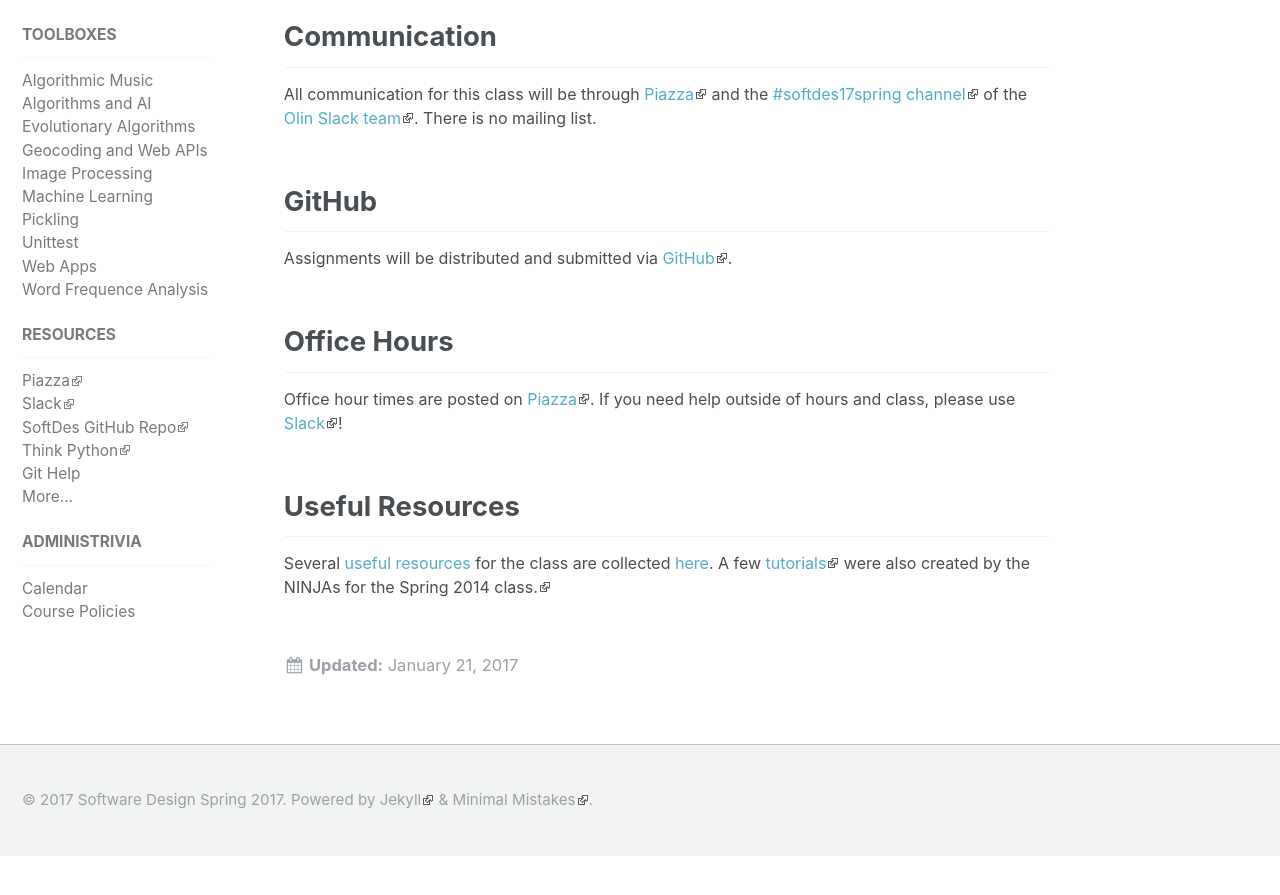
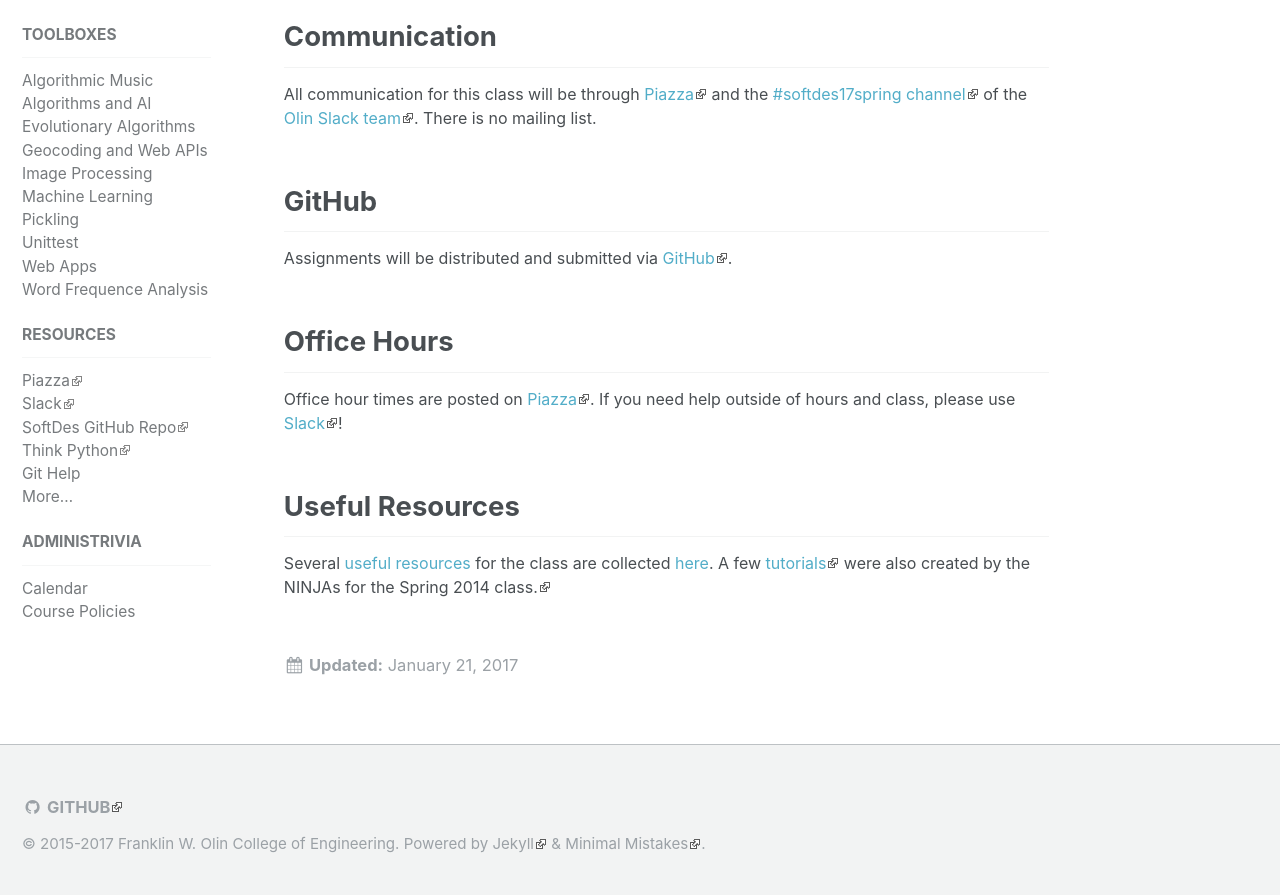
Before and after one commit to sd17spring/sd17spring.github.io, a Jekyll site: the page built from index.md, in a window 1280 px wide and 900 px high, scrolled down 930 px. Shown: the top 895 px of the window. Built offline with Jekyll 4.4.1, drawn with Linux system fonts in a browser that asks for light colours; before the commit the page ends 1786 px from its top, so only the background shows below that.

Commit message:
update the copyright

```diff
--- a/_config.yml
+++ b/_config.yml
@@ -11,7 +11,10 @@
 # Theme settings
 breadcrumbs: true  # disabled by default
 author:
+  github : sd17spring/sd17spring.github.io
   name   : "Olin College computing faculty"
+copyright_date: 2015-2017
+copyright_holder: Franklin W. Olin College of Engineering
 
 collections:
   assignments:
--- a/_includes/footer.html
+++ b/_includes/footer.html
@@ -21,4 +21,4 @@
   </ul>
 </div>
 
-<div class="page__footer-copyright">&copy; {{ site.time | date: '%Y' }} {{ site.name | default: site.title }}. {{ site.data.ui-text[site.locale].powered_by | default: "Powered by" }} <a href="http://jekyllrb.com" rel="nofollow">Jekyll</a> &amp; <a href="https://mademistakes.com/work/minimal-mistakes-jekyll-theme/" rel="nofollow">Minimal Mistakes</a>.</div>
+<div class="page__footer-copyright">&copy; {{ site.copyright_date }} {{ site.name | default: site.copyright_holder }}. {{ site.data.ui-text[site.locale].powered_by | default: "Powered by" }} <a href="http://jekyllrb.com" rel="nofollow">Jekyll</a> &amp; <a href="https://mademistakes.com/work/minimal-mistakes-jekyll-theme/" rel="nofollow">Minimal Mistakes</a>.</div>
```
